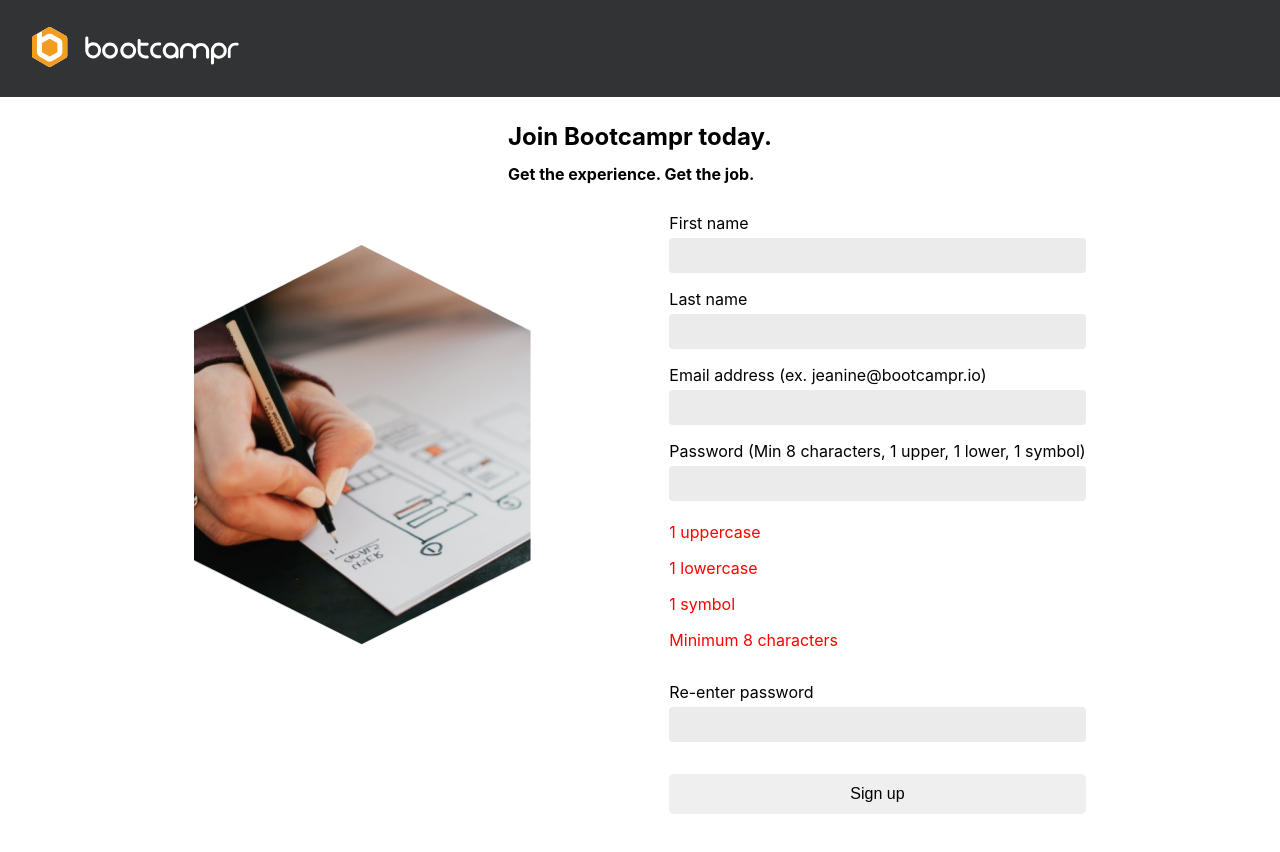
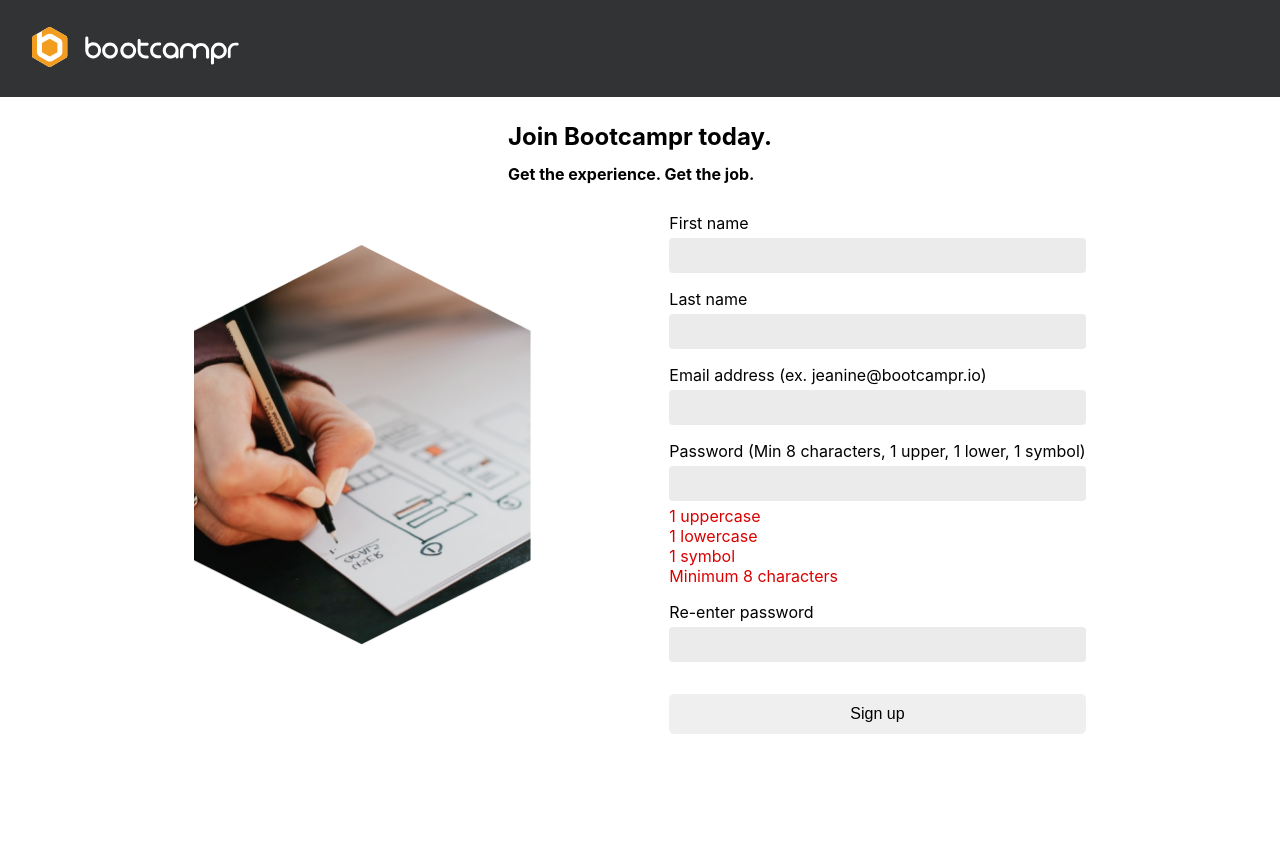
Before and after one commit to yeezick/bootcampr-assessment, a React (Create React App) app in the folder frontend/: page /sign-up in a window 1280 px wide. Shown: the top 852 px of the page. Built offline with nearby package versions, Linux system fonts and the light colour scheme.

Commit message:
Add check svg and specific red/green error colors

```diff
--- a/frontend/src/index.css
+++ b/frontend/src/index.css
@@ -12,6 +12,10 @@ code {
     monospace;
 }
 
+p {
+  margin: 0;
+}
+
 h2 {
   margin: 0;
 }
--- a/frontend/src/screens/Signup/PasswordCriteriaMet.tsx
+++ b/frontend/src/screens/Signup/PasswordCriteriaMet.tsx
@@ -1,4 +1,6 @@
 import React from 'react'
+import './Signup.scss'
+import { ReactComponent as Check } from 'assets/check-icon.svg'
 
 interface PasswordCriteriaMetProps {
     isLengthMet: boolean;
@@ -13,14 +15,14 @@ interface PasswordCriteriaMetProps {
     isLowercaseMet,
     isSpecialCharMet,
   }) => {
-    const getCriteriaColor = (isMet: boolean) => (isMet ? 'green' : 'red');
+    const getCriteriaColor = (isMet: boolean) => (isMet ? '#23A6A1' : '#D90000');
 
     return (
-      <div>
-        <p style={{ color: getCriteriaColor(isUppercaseMet) }}>1 uppercase</p>
-        <p style={{ color: getCriteriaColor(isLowercaseMet) }}>1 lowercase</p>
-        <p style={{ color: getCriteriaColor(isSpecialCharMet) }}>1 symbol</p>
-        <p style={{ color: getCriteriaColor(isLengthMet) }}>Minimum 8 characters</p>
+      <div className='password-criteria-container'>
+        <p style={{ color: getCriteriaColor(isUppercaseMet) }}>{isUppercaseMet && <Check />}1 uppercase</p>
+        <p style={{ color: getCriteriaColor(isLowercaseMet) }}>{isLowercaseMet && <Check />}1 lowercase</p>
+        <p style={{ color: getCriteriaColor(isSpecialCharMet) }}>{isSpecialCharMet && <Check />}1 symbol</p>
+        <p style={{ color: getCriteriaColor(isLengthMet) }}>{isLengthMet && <Check />}Minimum 8 characters</p>
       </div>
     );
   };
--- a/frontend/src/screens/Signup/Signup.scss
+++ b/frontend/src/screens/Signup/Signup.scss
@@ -62,6 +62,18 @@
                 background: #ecebeb;
                 padding: 10px 15px;
             }
+
+            .password-criteria-container {
+                display: flex;
+                flex-direction: column;
+
+                p {
+                    display: flex;
+                    flex-direction: row;
+                    align-items: center;
+                    gap: 3px;
+                }
+            }
         }
     }
 
```
Also changed, not shown: frontend/src/assets/check-icon.svg (added).
